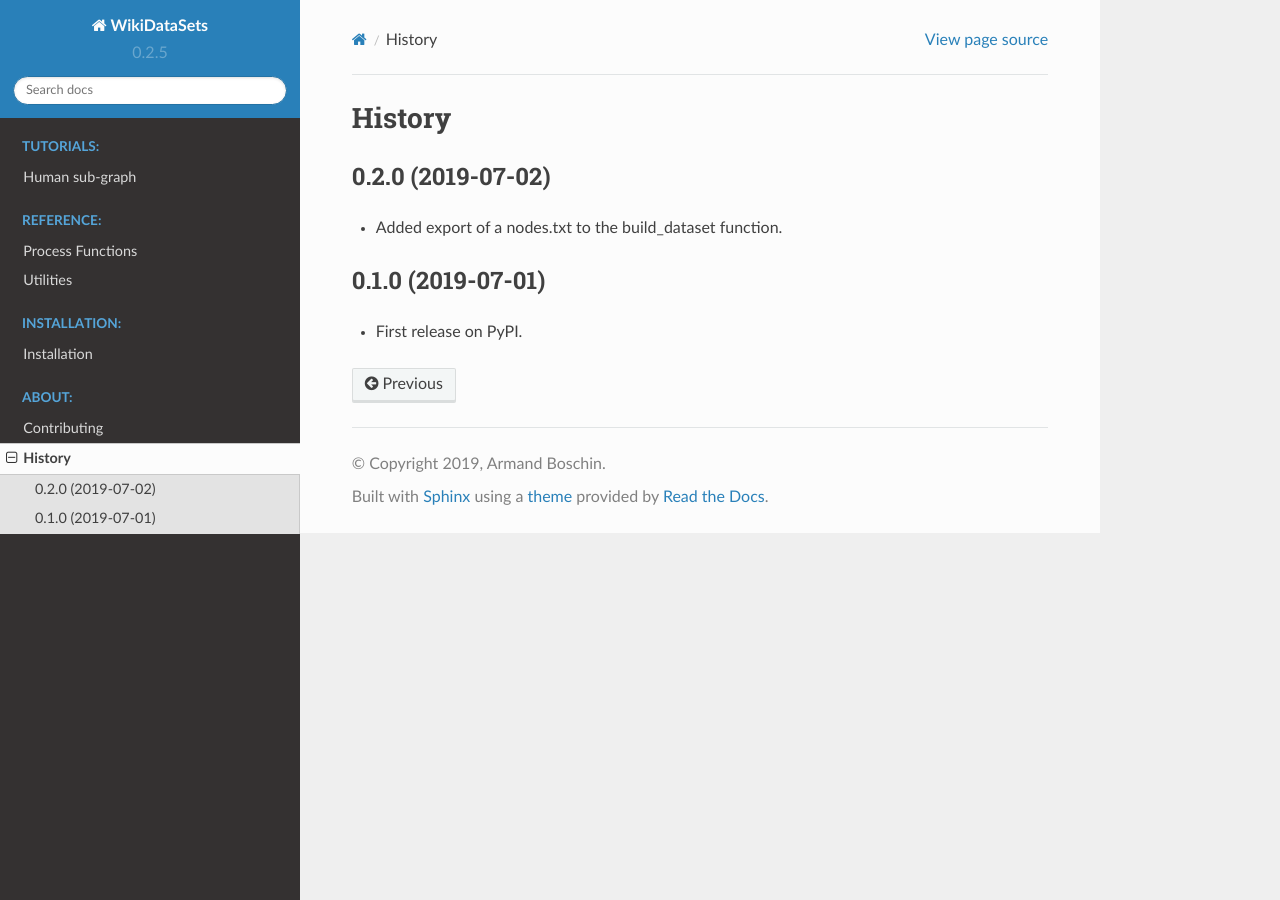
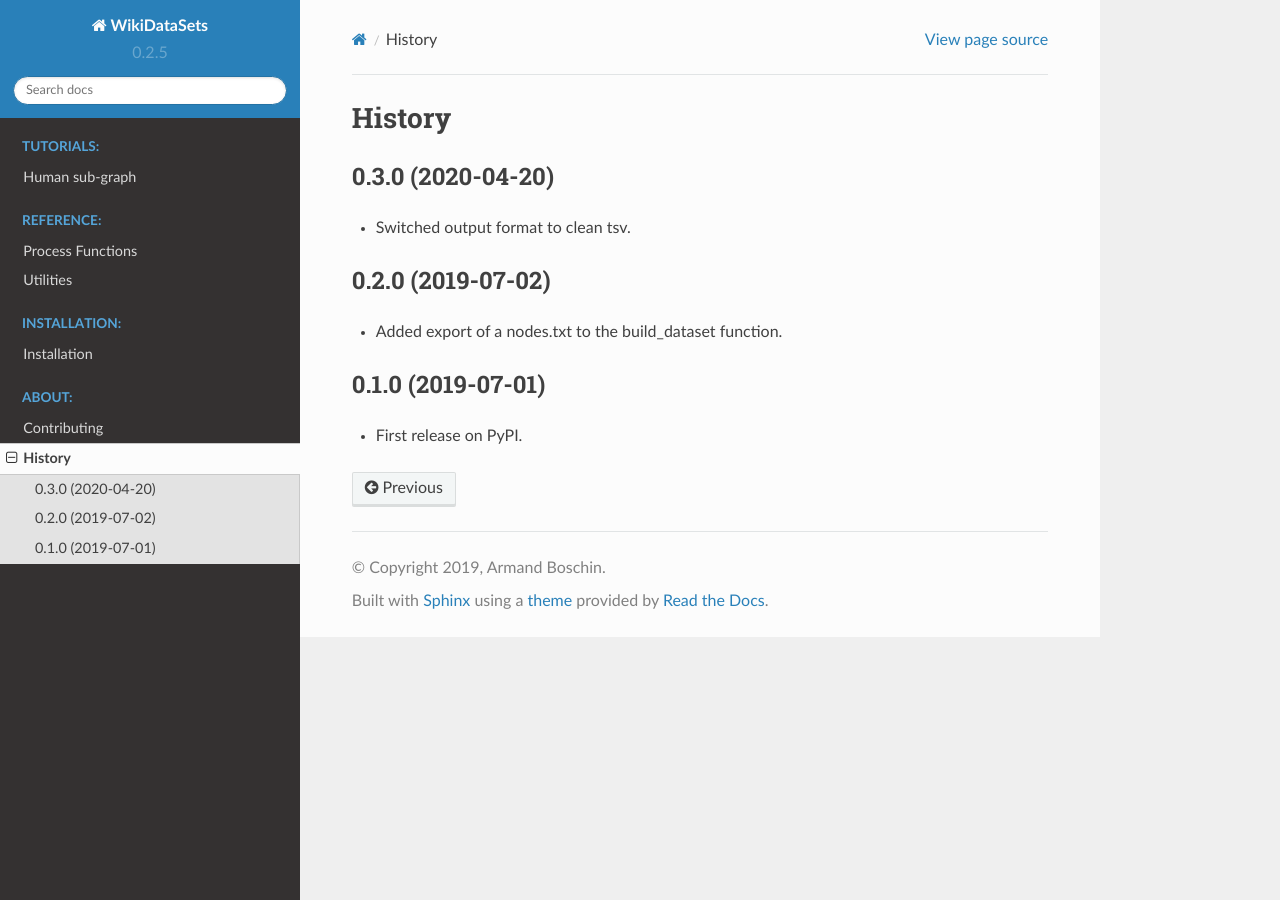
Before and after one commit to armand33/wikidatasets, a Sphinx documentation site: the page built from docs/history.rst, in a window 1280 px wide. Built offline with Sphinx 7.4.7 and the Read the Docs theme 2.0.0, drawn with Linux system fonts in a browser that asks for light colours; pages that are not in the unit, such as notebooks, are missing from menus.

Commit message:
Update history.rst

```diff
--- a/docs/history.rst
+++ b/docs/history.rst
@@ -2,14 +2,15 @@
 History
 =======
 
+0.3.0 (2020-04-20)
+------------------
+* Switched output format to clean tsv.
+
 0.2.0 (2019-07-02)
 ------------------
-
 * Added export of a nodes.txt to the build_dataset function.
-
 
 
 0.1.0 (2019-07-01)
 ------------------
-
 * First release on PyPI.
```
